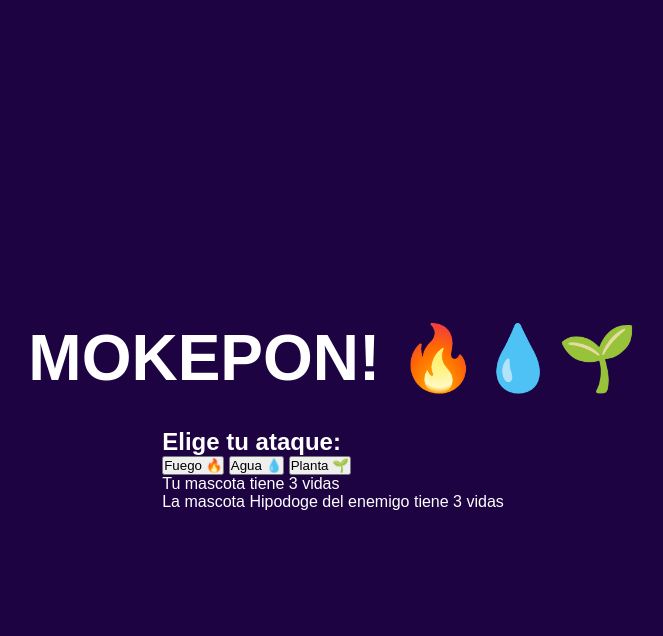
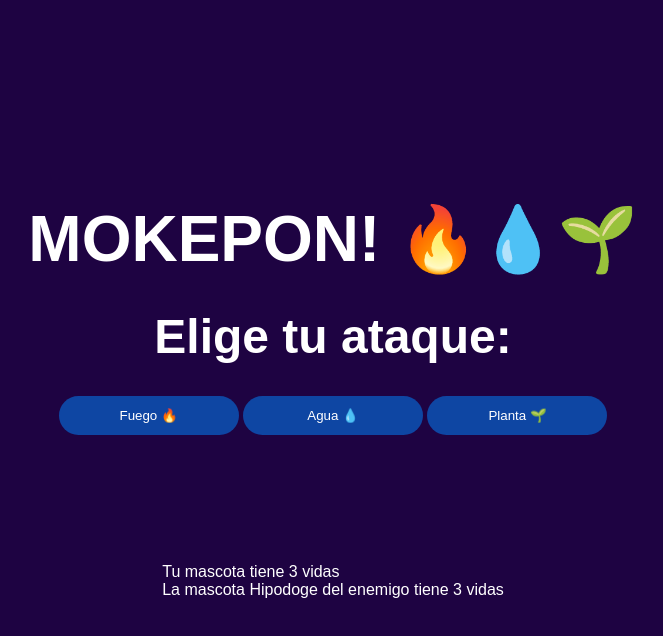
Before and after one commit to AdrianGerman/mokepon, a plain HTML site: page mokepon.html in a window 1280 px wide. Both pictures are taken after a click on the button "Seleccionar". Shown: the whole page, without its empty margins (307-970 px from the left). Drawn offline with Linux system fonts and the light colour scheme; a web font is replaced by a local one.

Commit message:
layout: title & attacks

```diff
--- a/css/styles.css
+++ b/css/styles.css
@@ -48,7 +48,7 @@
   align-items: center;
 }
 
-#seleccionar-mokepon h2 {
+h2 {
   font-size: 3rem;
 }
 
@@ -116,3 +116,28 @@
   cursor: pointer;
   background: #160131;
 }
+
+#seleccionar-ataque {
+  flex-direction: column;
+  align-items: center;
+}
+
+#seleccionar-ataque div {
+  margin: 2rem;
+}
+
+.boton-de-ataque {
+  font-family: "RocknRoll One", sans-serif;
+  cursor: pointer;
+  background-color: #0e46a3;
+  padding: 10px;
+  box-sizing: border-box;
+  border-radius: 20px;
+  border-color: transparent;
+  width: 180px;
+  color: white;
+}
+
+.boton-de-ataque:hover {
+  background-color: #160131;
+}
--- a/js/main.js
+++ b/js/main.js
@@ -30,7 +30,7 @@
   sectionSeleccionarMascota.style.display = "none";
 
   let sectionSeleccionarAtaque = document.getElementById("seleccionar-ataque");
-  sectionSeleccionarAtaque.style.display = "block";
+  sectionSeleccionarAtaque.style.display = "flex";
 
   let inputHipodoge = document.getElementById("hipodoge");
   let inputCapipepo = document.getElementById("capipepo");
--- a/mokepon.html
+++ b/mokepon.html
@@ -49,9 +49,9 @@
         <h2>Elige tu ataque:</h2>
 
         <div>
-          <button id="boton-fuego">Fuego 🔥</button>
-          <button id="boton-agua">Agua 💧</button>
-          <button id="boton-planta">Planta 🌱</button>
+          <button id="boton-fuego" class="boton-de-ataque">Fuego 🔥</button>
+          <button id="boton-agua" class="boton-de-ataque">Agua 💧</button>
+          <button id="boton-planta" class="boton-de-ataque">Planta 🌱</button>
         </div>
 
         <div>
```
